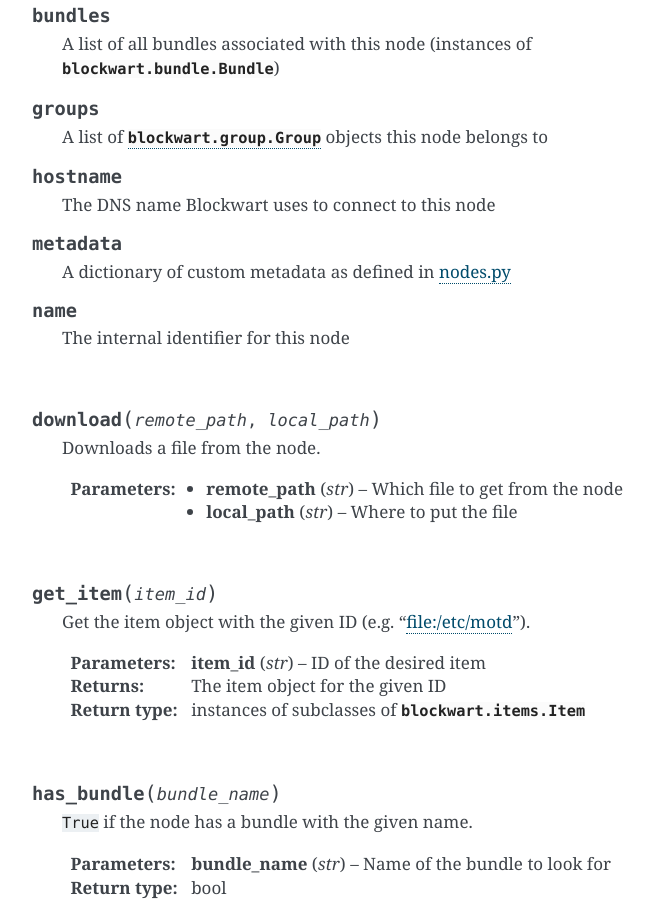
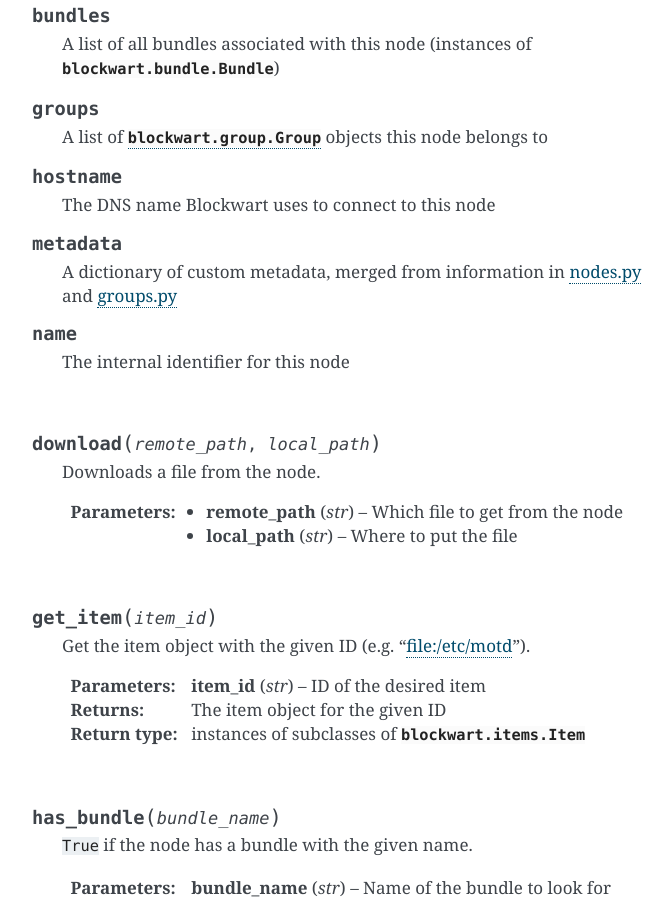
Before and after one commit to bundlewrap/bundlewrap, a Sphinx documentation site: the page built from doc/api.rst, in a window 1280 px wide and 900 px high, scrolled down 1853 px. Shown: the whole window, without its empty margins (418-1090 px from the left). Built offline with Sphinx 7.4.7, drawn with Linux system fonts in a browser that asks for light colours.

Commit message:
mention metadata merging in API docs

```diff
--- a/doc/api.rst
+++ b/doc/api.rst
@@ -107,7 +107,7 @@ Reference
 
 	.. py:attribute:: metadata
 
-		A dictionary of custom metadata as defined in :doc:`nodes.py <nodes.py>`
+		A dictionary of custom metadata, merged from information in :doc:`nodes.py <nodes.py>` and :doc:`groups.py <groups.py>`
 
 	.. py:attribute:: name
 
```
